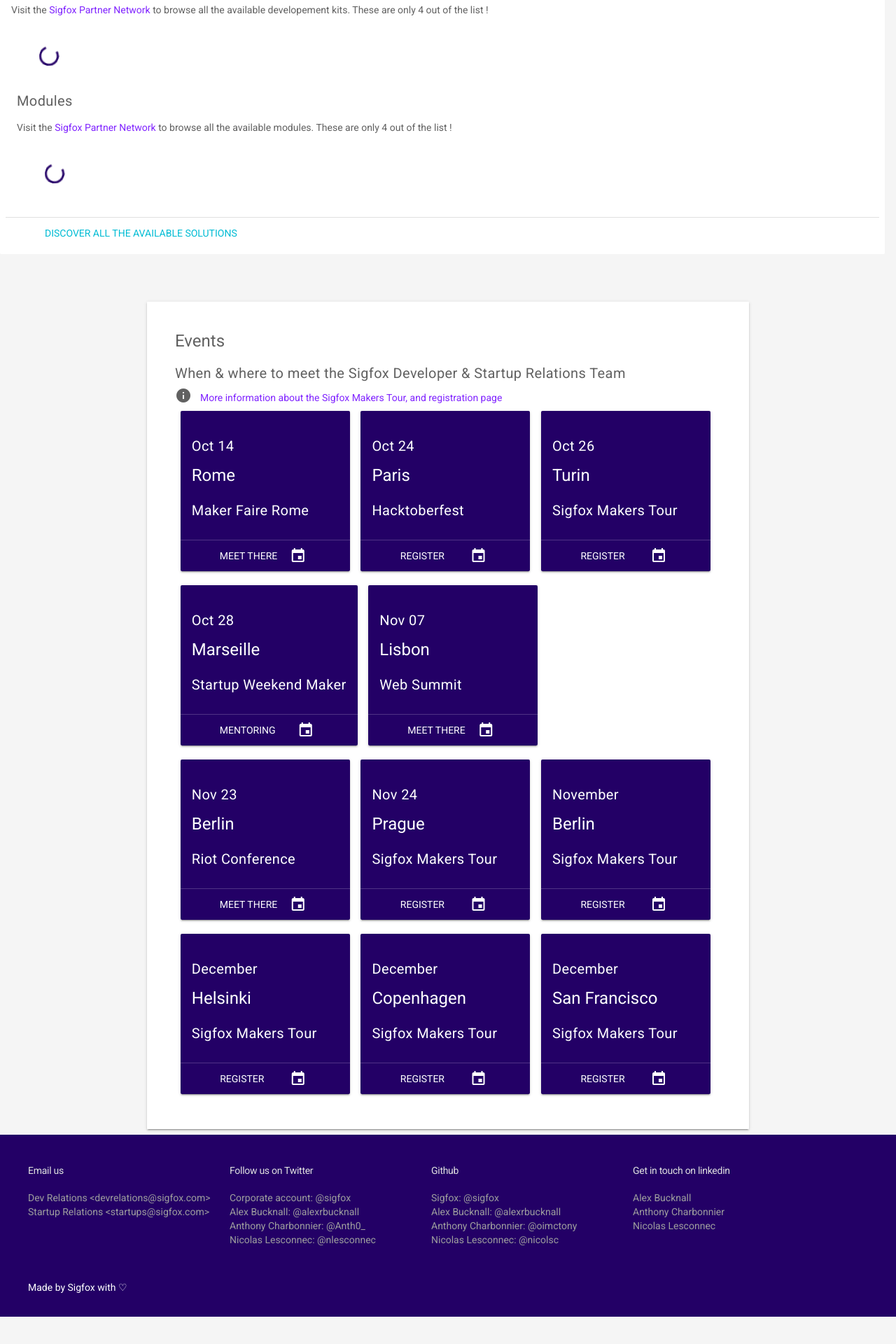
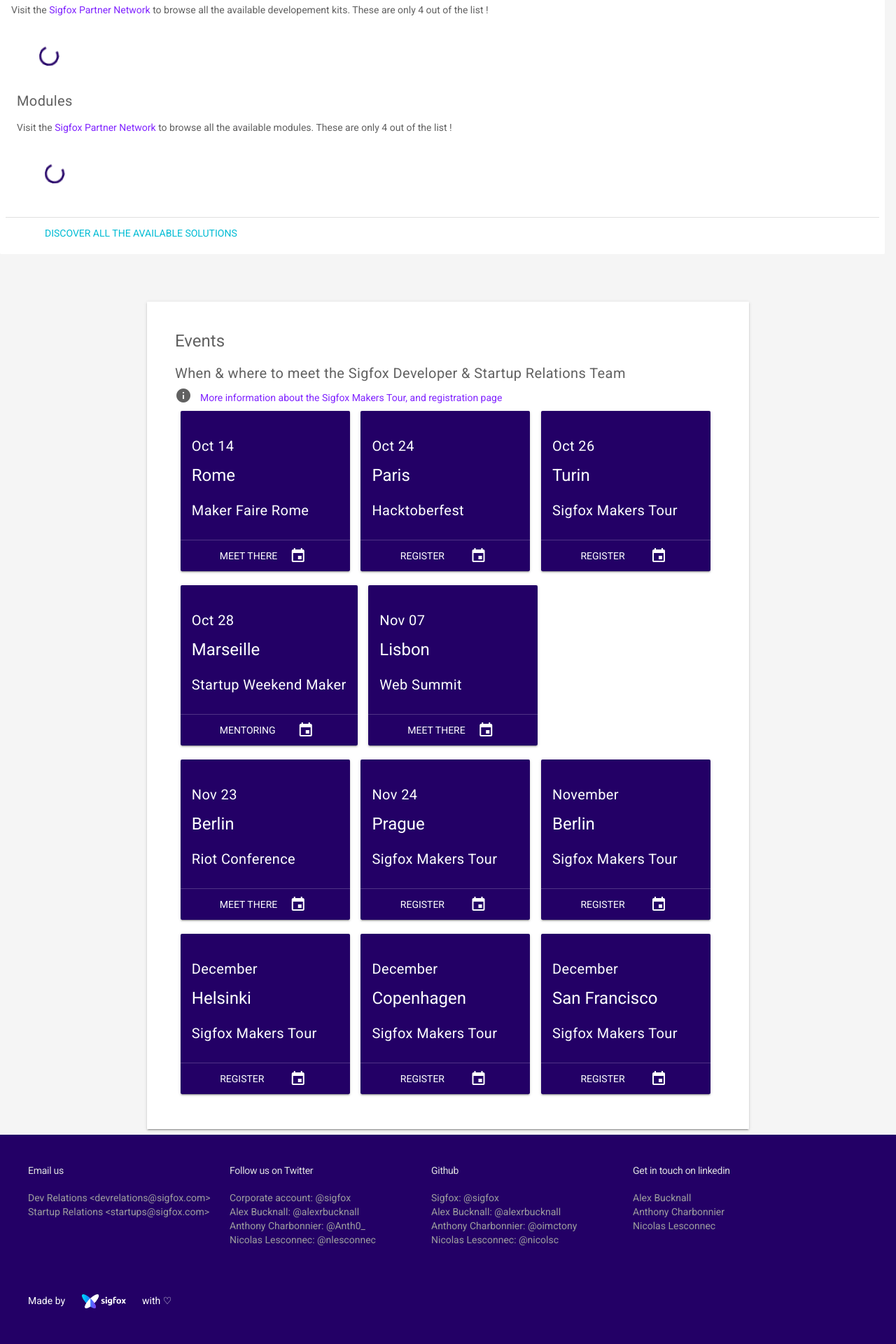
Before and after one commit to sigfox/makers.sigfox.com, a Jekyll site: the page built from index.html, in a window 1280 px wide. Shown: the part 1253-3173 px from the top of the page at 70% size. Built offline with Jekyll 4.4.1, drawn with Linux system fonts in a browser that asks for light colours.

Commit message:
Footer add logo to signature

```diff
--- a/_includes/footer.html
+++ b/_includes/footer.html
@@ -40,7 +40,7 @@
   </div>
   <div class="mdl-mega-footer--bottom-section">
     <div class="mdl-logo">
-      Made by <span class="sigfox">Sigfox</span> with ♡
+      Made by <img src="/assets/media/Sigfox_Logo_RGB_R.png" alt="Sigfox" title="Sigfox" class="logo"/> with ♡
     </div>
   </div>
 </footer>
--- a/assets/stylesheets/styles.scss
+++ b/assets/stylesheets/styles.scss
@@ -475,3 +475,7 @@
     padding: 1em;
   }
 }
+
+main.mdl-layout__content footer img.logo{
+  max-height: 60px;
+}
```
